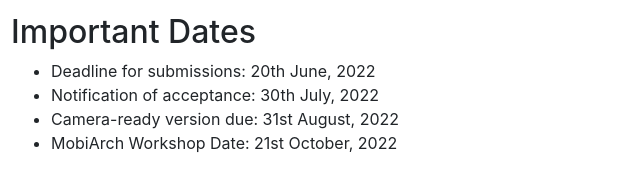
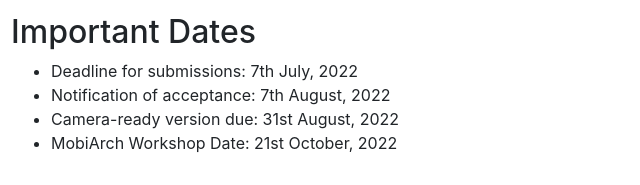
Before and after one commit to mobiarch2023/mobiarch2022.github.io, a plain HTML site: page call.html in a window 1280 px wide. Shown: the part 1372-1557 px from the top of the page, 74-714 px from the left. Drawn offline with Linux system fonts and the light colour scheme.

Commit message:
update submissions and notification dates

```diff
--- a/call.html
+++ b/call.html
@@ -94,8 +94,8 @@
 
                     <h2>Important Dates</h2>
                     <ul>
-                        <li>Deadline for submissions:  20th June, 2022 </li>
-                        <li>Notification of acceptance: 30th July, 2022</li>
+                        <li>Deadline for submissions:  7th July, 2022 </li>
+                        <li>Notification of acceptance: 7th August, 2022</li>
                         <li>Camera-ready version due: 31st August, 2022</li>
                         <li>MobiArch Workshop Date: 21st October, 2022</li>
                     </ul>
```
